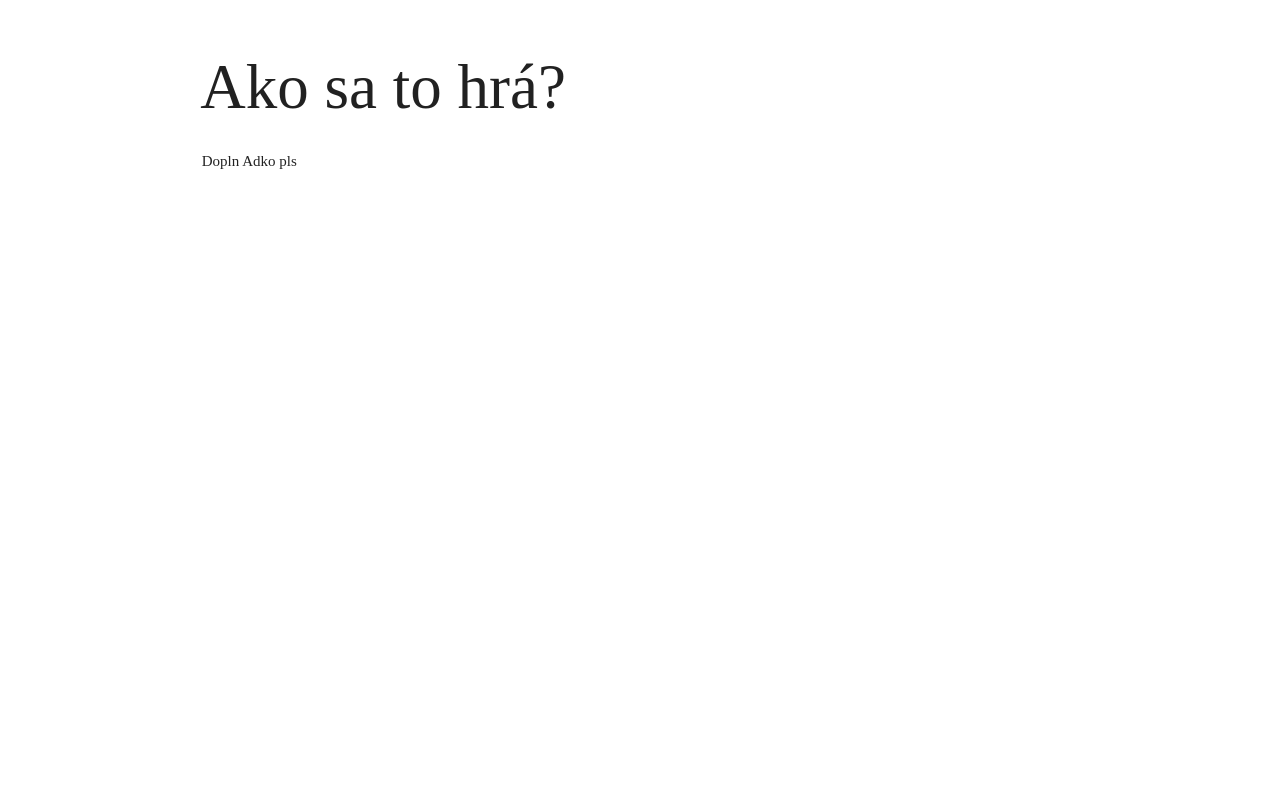
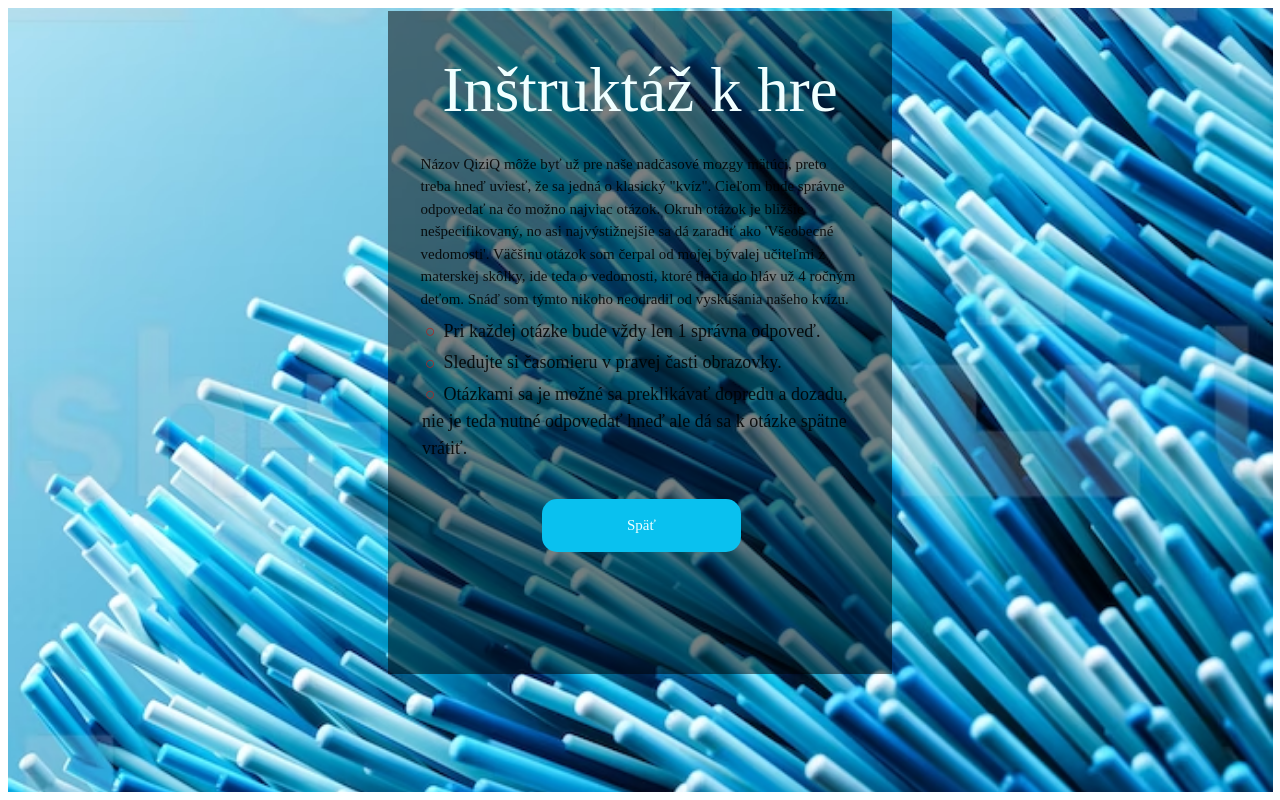
Before and after one commit to xglomba/qiziq, a React (Create React App) app: page /instructions in a window 1280 px wide. Built offline with nearby package versions, Linux system fonts and the light colour scheme.

Commit message:
Adding description to Instruction section, styles and questions

```diff
--- a/package.json
+++ b/package.json
@@ -7,6 +7,7 @@
     "@testing-library/jest-dom": "^5.16.5",
     "@testing-library/react": "^13.4.0",
     "@testing-library/user-event": "^13.5.0",
+    "chalk": "^5.2.0",
     "classnames": "^2.3.2",
     "materialize-css": "^1.0.0",
     "node-sass": "^8.0.0",
--- a/src/components/actualQuiz/quizInstructions.js
+++ b/src/components/actualQuiz/quizInstructions.js
@@ -2,24 +2,38 @@ import React, { Component, Fragment } from "react";
 import { Link } from "react-router-dom";
 import { Helmet } from "react-helmet";
 import Home from "../Home";
+import '../../styles/style.scss';
 
+function Listok() {
+    console.log("Ahoj debris");
+}
 const QuizInstructions = () => (
     //<h1>Instrukcie</h1>
     <Fragment>
         <Helmet>
             <title>QiziQ - Inštrukcie</title>
         </Helmet>
-        <div className="instructions container">
-            <h1>Ako sa to hrá?</h1>
-            <p>Dopln Adko pls</p>
-            <ul>
-                <li>
-
-                </li>
-            </ul>
+        <div className="instructions container" id={"penis"}>
+            <section>
+                <h1>Inštruktáž k hre</h1>
+                <p> Názov QiziQ môže byť už pre naše nadčasové mozgy mätúci, preto treba hneď uviesť, že sa jedná o klasický "kvíz".
+                    Cieľom bude správne odpovedať na čo možno najviac otázok. Okruh otázok je bližšie nešpecifikovaný, no asi najvýstižnejšie sa dá zaradiť ako 'Všeobecné vedomosti'.
+                    Väčšinu otázok som čerpal od mojej bývalej učiteľmi z materskej skôlky, ide teda o vedomosti, ktoré tlačia do hláv už 4 ročným deťom. Snáď som týmto nikoho neodradil
+                    od vyskúšania našeho kvízu.<br/>
+                </p>
+                <ul>
+                    <li><span>○</span> Pri každej otázke bude vždy len 1 správna odpoveď.</li>
+                    <li><span>○</span>  Sledujte si časomieru v pravej časti obrazovky.</li>
+                    <li><span>○</span>  Otázkami sa je možné sa preklikávať dopredu a dozadu, nie je teda nutné odpovedať hneď ale dá sa k otázke spätne vrátiť.</li>
+                </ul>
+                <div className="play-button-container">
+                    <Link className="play-button" to="/">Späť</Link>
+                </div>
+            </section>
         </div>
     </Fragment>
 );
+
 
 export default QuizInstructions;
 
--- a/src/questions.json
+++ b/src/questions.json
@@ -24,5 +24,41 @@
     "optionC": "CSS",
     "optionD": "XML",
     "answer": "Jan Sefcik"
+  },
+
+  {
+    "question": "Kto/čo je Carolina Reaper?",
+    "optionA": "Čili paprička",
+    "optionB": "Ján Sefcik",
+    "optionC": "Tvoja mama",
+    "optionD": "Speváčka",
+    "answer": "Čili paprička"
+  },
+
+  {
+    "question": "Aké je hlavné mesto planéty Zem?",
+    "optionA": "Žiadne",
+    "optionB": "Dolný Kubín",
+    "optionC": "Vranov nad Topľov",
+    "optionD": "Tak vám dobre jebe",
+    "answer": "Žiadne"
+  },
+
+  {
+    "question": "Čo znamená RFC?",
+    "optionA": "Request for comments",
+    "optionB": "Kali",
+    "optionC": "Relatively flaccid cockraoch",
+    "optionD": "Repeatedly fluctuating comrade",
+    "answer": "Request for comments"
+  },
+
+  {
+    "question": "Naspievala Rihanna song S&M?",
+    "optionA": "Ja nefiem uš",
+    "optionB": "Nie",
+    "optionC": "Áno",
+    "optionD": "Deveď",
+    "answer": "Áno"
   }
 ]
--- /dev/null
+++ b/src/styles/instructions/_instr_home.scss
@@ -0,0 +1,60 @@
+#penis {
+  background-image: url('../../assets/bg.png');
+  background-size: cover;
+  background-position: center;
+  height: 98vh;
+  width: 100%;
+  display: flex;
+  justify-content: space-around;
+  margin-left: 0;
+
+
+  section {
+    background-color: rgba(0,0,0,0.5);
+    padding-left: 2rem;
+    padding-right: 2rem;
+    height: 85%;
+    width: 40%;
+
+  }
+
+  h1 {
+    text-align: center;
+    color: azure;
+    font-weight: 500;
+  }
+
+  .play-button-container {
+    width: 100%;
+    display: flex;
+    justify-content: space-around;
+    margin-top: 2rem;
+  }
+
+  a.play-button {
+    background-color: #09c1ef;
+    color: azure;
+    cursor: pointer;
+    padding: 1rem;
+    width:45%;
+    border-radius: 15px;
+    text-align: center;
+    display: block;
+    transition: all ease-in 100ms;
+
+  }
+
+  a.play-button:hover {
+    width: 49%;
+    transform: rotate(10deg);
+    background-color: darken(dodgerblue, 20);
+  }
+
+  li {
+    font-size: larger;
+    span {
+      color: brown;
+    }
+  }
+
+}
--- a/src/styles/style.scss
+++ b/src/styles/style.scss
@@ -2,3 +2,4 @@
 @import "./base/base";
 @import "./components/home";
 @import "./components/play";
+@import "./instructions/instr_home";
```
Also changed, not shown: 2 other files (tests, documents, lock files or other folders).
